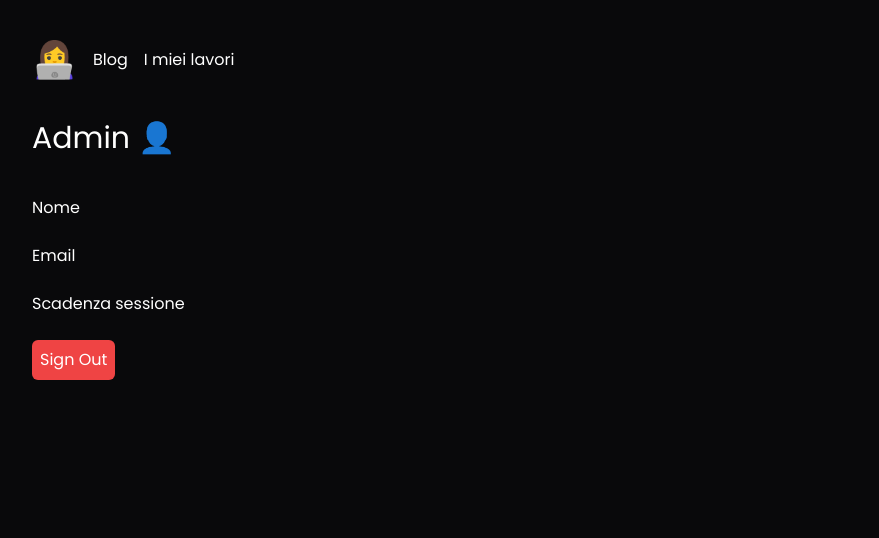
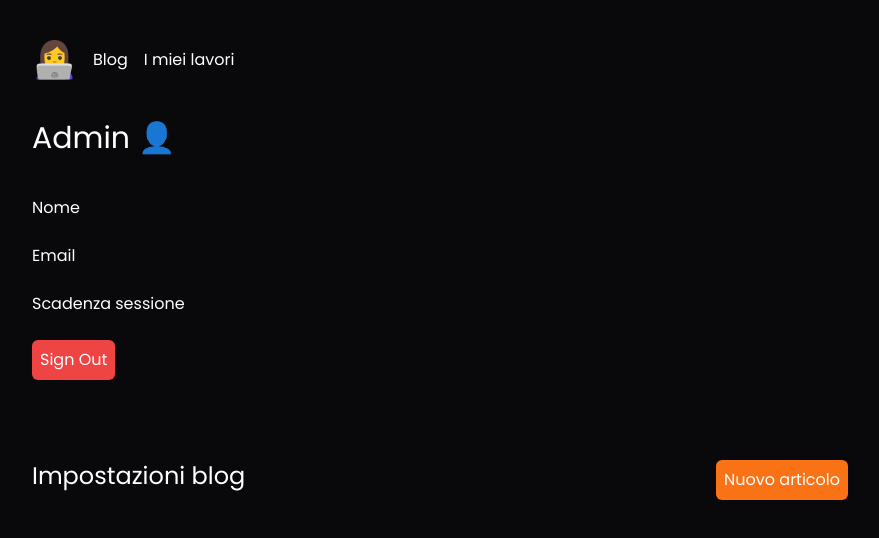
Before and after one commit to acadevmy/corso-nextjs-handson, a Next.js app: page /admin in a window 1280 px wide. Shown: the top 538 px of the page, without its empty margins (200-1079 px from the left). Built offline with nearby package versions, Linux system fonts and the light colour scheme; no server answers.

Commit message:
feat: init admin-blog with Link to /admin/blog/create

```diff
--- a/src/app/admin/page.tsx
+++ b/src/app/admin/page.tsx
@@ -1,50 +1,14 @@
-import Image from "next/image";
-
-import { auth } from "@/auth";
-import { logout } from "@/lib/actions";
+import AdminBlog from "@/components/admin-blog";
+import SessionInfo from "@/components/session-info";
 
 async function AdminPage() {
-  const session = await auth();
-
   return (
     <div>
       <h1 className="mb-10">Admin 👤</h1>
 
-      <div className="flex gap-20">
-        {session?.user?.image && (
-          <div className="relative w-40 h-40 rounded-full overflow-hidden">
-            <Image
-              src={session?.user?.image}
-              alt=""
-              fill
-              className="object-cover"
-            />
-          </div>
-        )}
+      <SessionInfo />
 
-        <div className="flex flex-col gap-6">
-          <div>
-            <p>Nome</p>
-            <p className="font-bold">{session?.user?.name}</p>
-          </div>
-
-          <div>
-            <p>Email</p>
-            <p className="font-bold">{session?.user?.email}</p>
-          </div>
-
-          <div>
-            <p>Scadenza sessione</p>
-            <p className="font-bold">{session?.expires}</p>
-          </div>
-
-          <form action={logout}>
-            <button type="submit" className="btn btn-danger">
-              Sign Out
-            </button>
-          </form>
-        </div>
-      </div>
+      <AdminBlog />
     </div>
   );
 }
--- /dev/null
+++ b/src/components/admin-blog.tsx
@@ -0,0 +1,19 @@
+import Link from "next/link";
+
+type Props = {};
+
+function AdminBlog({}: Props) {
+  return (
+    <div className="mt-20">
+      <div className="flex justify-between">
+        <h2>Impostazioni blog</h2>
+
+        <Link href="/admin/blog/create" className="btn btn-primary">
+          Nuovo articolo
+        </Link>
+      </div>
+    </div>
+  );
+}
+
+export default AdminBlog;
--- /dev/null
+++ b/src/components/session-info.tsx
@@ -0,0 +1,49 @@
+import Image from "next/image";
+
+import { auth } from "@/auth";
+import { logout } from "@/lib/actions";
+
+type Props = {};
+
+async function SessionInfo({}: Props) {
+  const session = await auth();
+  return (
+    <div className="flex gap-20">
+      {session?.user?.image && (
+        <div className="relative w-40 h-40 rounded-full overflow-hidden">
+          <Image
+            src={session?.user?.image}
+            alt=""
+            fill
+            className="object-cover"
+          />
+        </div>
+      )}
+
+      <div className="flex flex-col gap-6">
+        <div>
+          <p>Nome</p>
+          <p className="font-bold">{session?.user?.name}</p>
+        </div>
+
+        <div>
+          <p>Email</p>
+          <p className="font-bold">{session?.user?.email}</p>
+        </div>
+
+        <div>
+          <p>Scadenza sessione</p>
+          <p className="font-bold">{session?.expires}</p>
+        </div>
+
+        <form action={logout}>
+          <button type="submit" className="btn btn-danger">
+            Sign Out
+          </button>
+        </form>
+      </div>
+    </div>
+  );
+}
+
+export default SessionInfo;
--- a/src/lib/actions.ts
+++ b/src/lib/actions.ts
@@ -61,7 +61,7 @@ export async function createPost(currentState: any, formData: FormData) {
   revalidatePath("/");
   revalidatePath("/blog");
   revalidatePath("/blog/categories/[slug]", "page");
-  redirect("/blog");
+  redirect("/admin");
 }
 
 // auth
```
